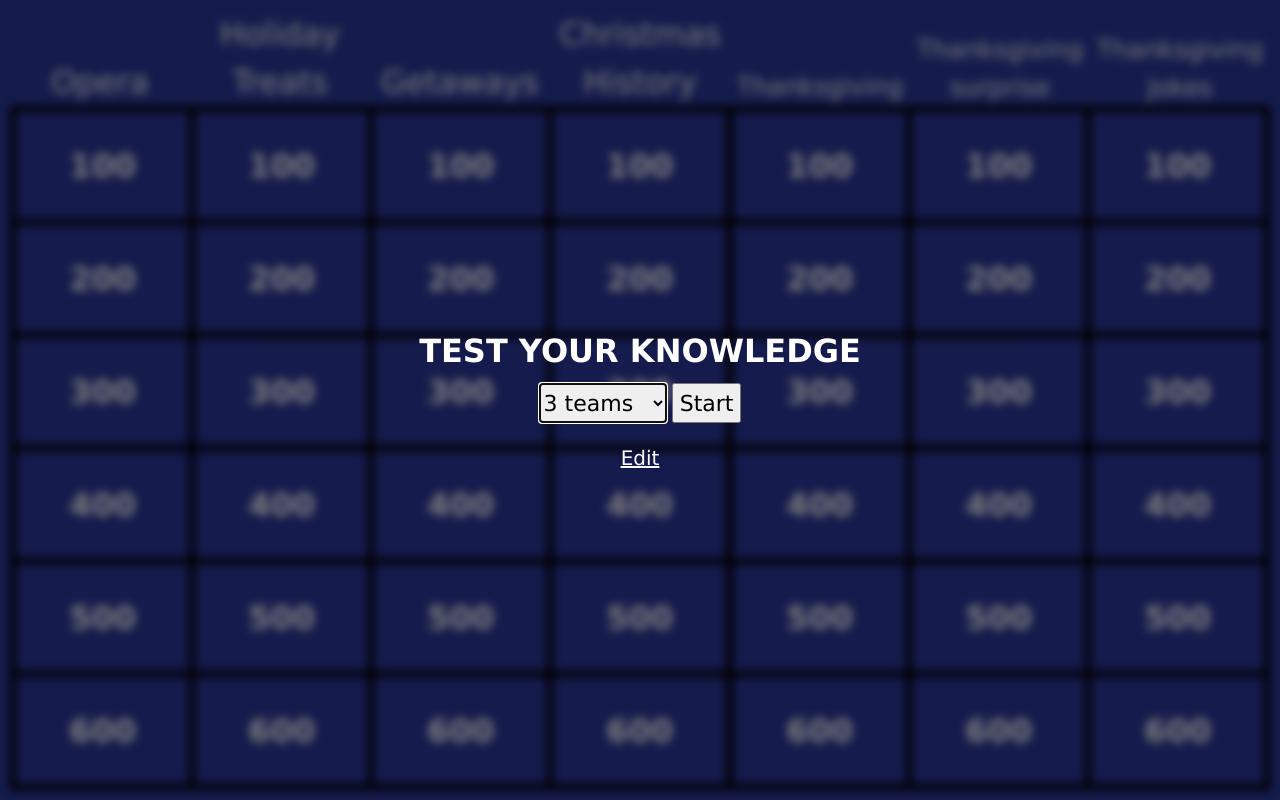
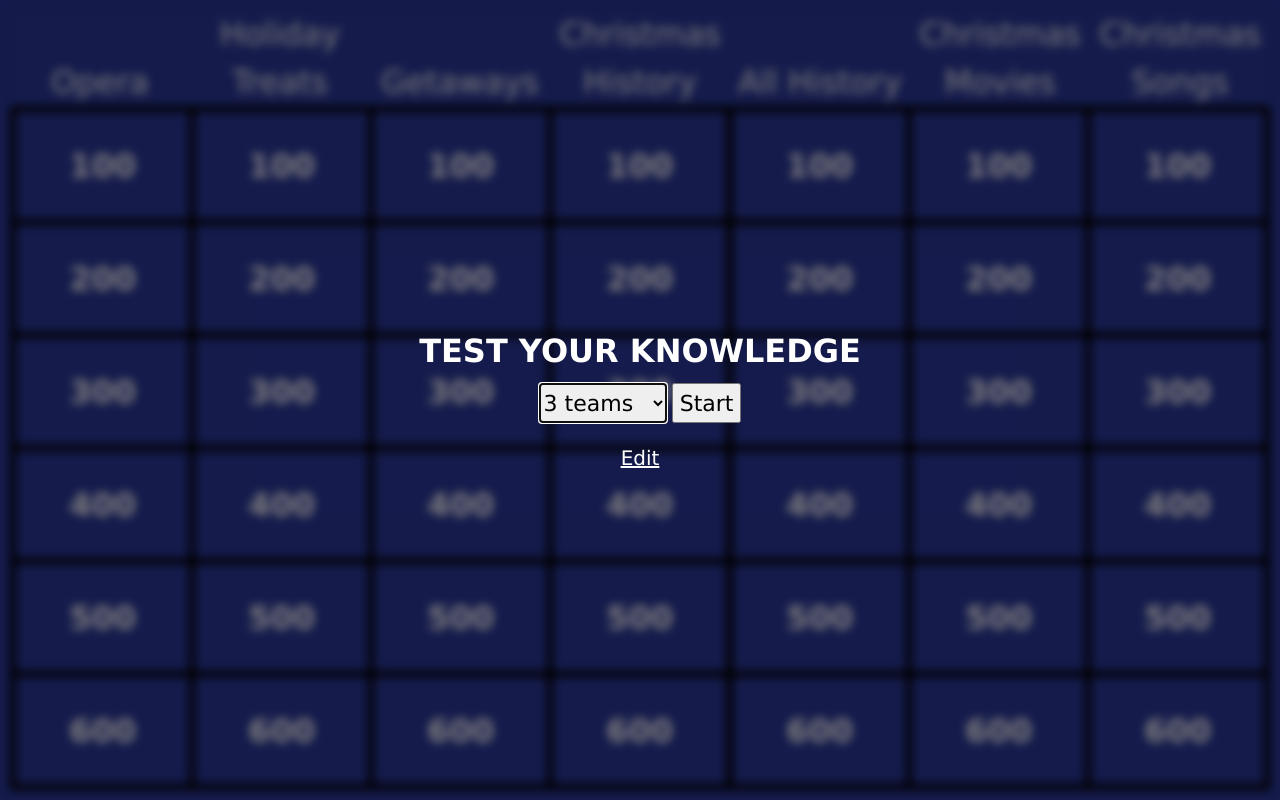
Before and after one commit to brandonlprice/jeopardy, a plain HTML site: page index.html in a window 1280 px wide. Drawn offline with Linux system fonts and the light colour scheme.

Commit message:
Update index.html

```diff
--- a/index.html
+++ b/index.html
@@ -2414,19 +2414,19 @@ function mini(){
 
             <div class="grid-cell " data-row="0" data-col="4">
                 <div class="cell">
-                    <div class="cell-inner cat-cell" role="columnheader">Thanksgiving <br></div>
+                    <div class="cell-inner cat-cell" role="columnheader">All History<br></div>
                 </div>
             </div>
 
             <div class="grid-cell " data-row="0" data-col="5">
                 <div class="cell">
-                    <div class="cell-inner cat-cell" role="columnheader">Thanksgiving surprise </div>
+                    <div class="cell-inner cat-cell" role="columnheader">Christmas Movies</div>
                 </div>
             </div>
 
             <div class="grid-cell " data-row="0" data-col="6">
                 <div class="cell">
-                    <div class="cell-inner cat-cell" role="columnheader">Thanksgiving Jokes</div>
+                    <div class="cell-inner cat-cell" role="columnheader">Christmas Songs</div>
                 </div>
             </div>
 
```
